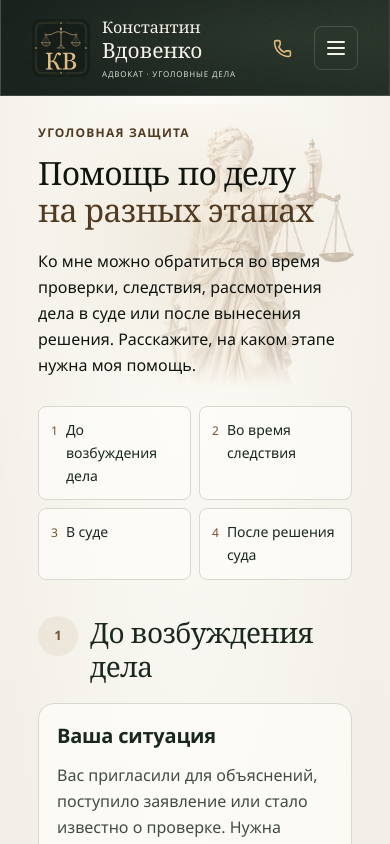
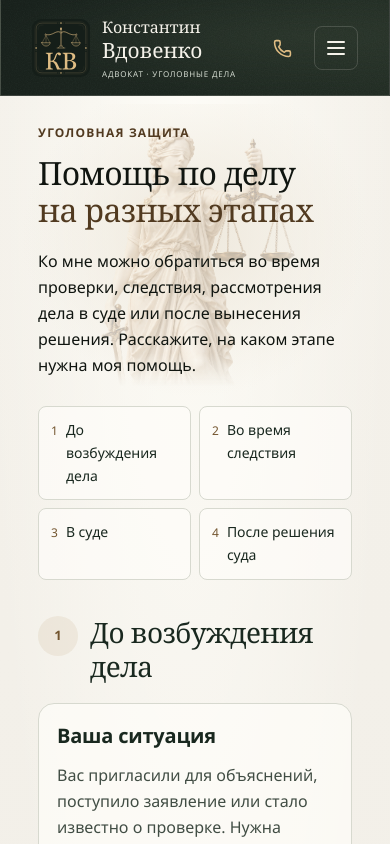
Before and after one commit to Aleks-man/advokat-vdovenko, a React (Vite) app in the folder front/: page /practice in a window 390 px wide. Shown: the top 844 px of the page. Built offline with nearby package versions, Linux system fonts and the light colour scheme; a web font is replaced by a local one.

Commit message:
Balance Themis illustration with intro text across screen sizes

```diff
--- a/front/src/components/PageIntro/PageIntro.css
+++ b/front/src/components/PageIntro/PageIntro.css
@@ -26,7 +26,7 @@
 
 .page-intro-panel--illustrated {
   display: grid;
-  grid-template-columns: minmax(0, 1fr) clamp(220px, 25vw, 320px);
+  grid-template-columns: minmax(0, 1fr) 220px;
   grid-template-rows: auto auto 1fr;
   column-gap: clamp(24px, 4vw, 56px);
   align-content: center;
@@ -40,13 +40,19 @@
 .page-intro-art {
   grid-column: 2;
   grid-row: 1 / 4;
-  align-self: center;
+  position: relative;
+  align-self: stretch;
+  min-height: 0;
   pointer-events: none;
 }
 .page-intro-art img {
+  position: absolute;
+  inset: 0;
   display: block;
   width: 100%;
-  height: auto;
+  height: 100%;
+  object-fit: contain;
+  object-position: right center;
   filter: drop-shadow(8px 6px 12px rgb(21 30 25 / 8%));
   mask-image: linear-gradient(#000 85%, transparent);
 }
@@ -59,7 +65,8 @@
     position: absolute;
     grid-area: auto;
     top: 12px;
-    right: 8px;
+    left: 50%;
+    transform: translateX(-50%);
     z-index: -1;
     width: min(72%, 280px);
     height: calc(100% - 24px);
@@ -71,10 +78,10 @@
   .page-intro-art img {
     height: 100%;
     object-fit: contain;
-    object-position: right top;
+    object-position: center;
     filter: none;
     mask-image:
-      linear-gradient(90deg, transparent, #000 48%),
+      linear-gradient(90deg, transparent, #000 20%, #000 80%, transparent),
       linear-gradient(180deg, #000 88%, transparent 100%);
     mask-composite: intersect;
   }
```
